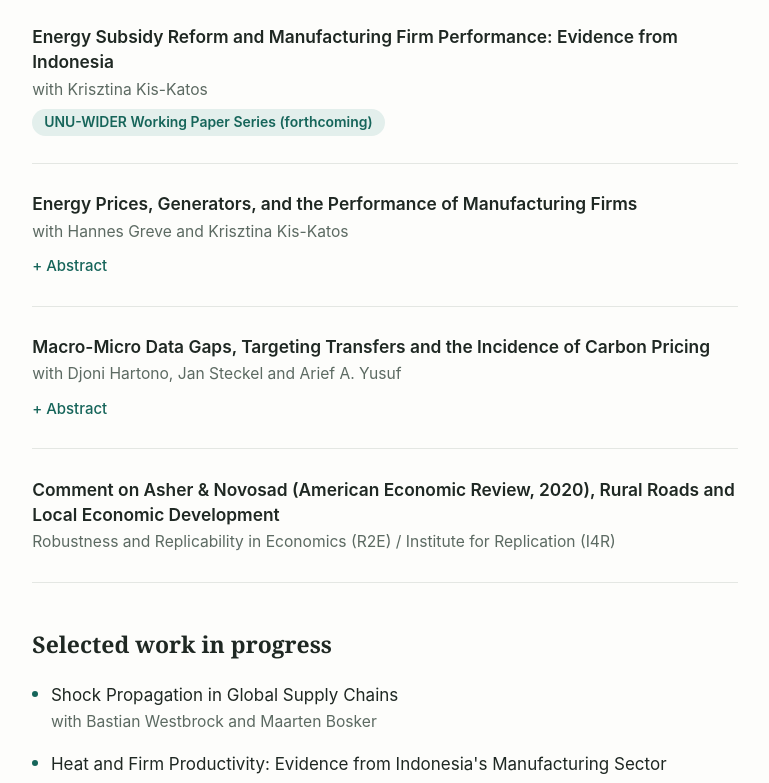
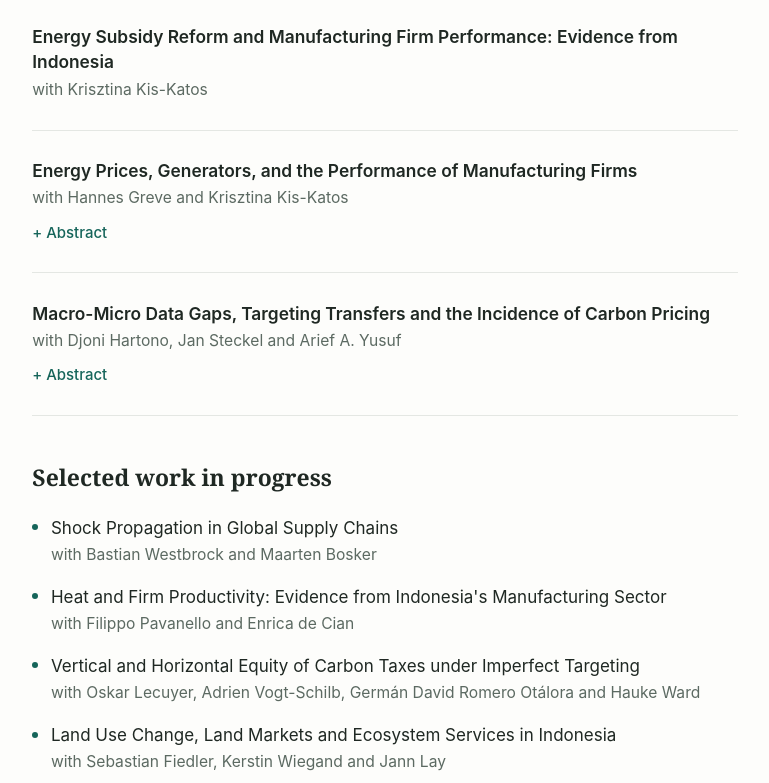
Before and after one commit to sebastian-renner/sebastian-renner.github.io, a plain HTML site: page research.html in a window 1280 px wide. Shown: the part 415-1198 px from the top of the page, without its empty margins (255-1024 px from the left). Drawn offline with Linux system fonts and the light colour scheme.

Commit message:
Remove Asher & Novosad comment and UNU-WIDER venue note
Co-Authored-By: Claude Fable 5 <noreply@anthropic.com>

```diff
--- a/research.html
+++ b/research.html
@@ -52,7 +52,6 @@
     <div class="paper">
       <div class="title">Energy Subsidy Reform and Manufacturing Firm Performance: Evidence from Indonesia</div>
       <div class="authors">with Krisztina Kis-Katos</div>
-      <span class="venue">UNU-WIDER Working Paper Series (forthcoming)</span>
     </div>
 
     <div class="paper">
@@ -99,11 +98,6 @@
         policy, illustrating the empirical challenges of understanding the distributional
         implications of economic shocks in LMICs.</p>
       </details>
-    </div>
-
-    <div class="paper">
-      <div class="title">Comment on Asher &amp; Novosad (American Economic Review, 2020), Rural Roads and Local Economic Development</div>
-      <div class="authors">Robustness and Replicability in Economics (R2E) / Institute for Replication (I4R)</div>
     </div>
 
     <h2>Selected work in progress</h2>
```
